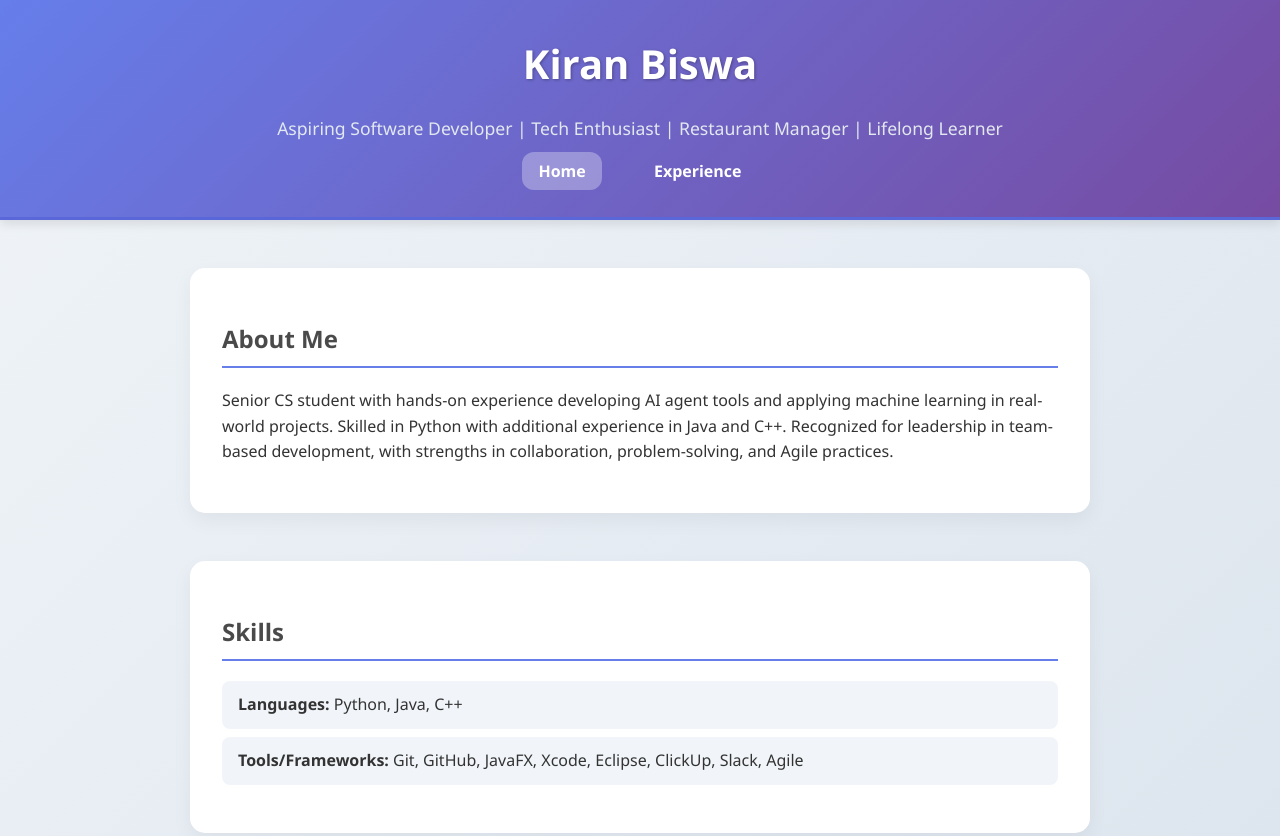
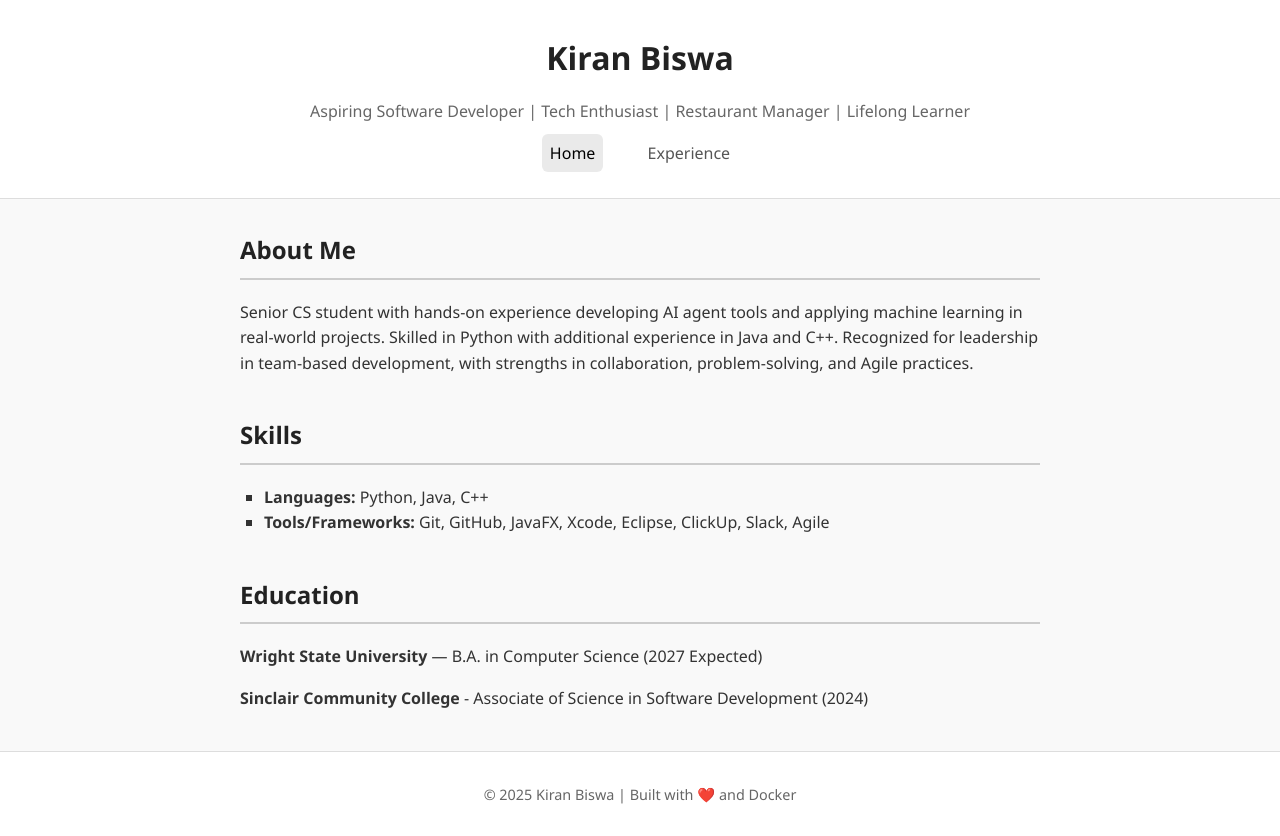
Before and after one commit to WSU-kduncan/cicdf25-Kiranrdm, a plain HTML site: page web-content/index.html in a window 1280 px wide. Shown: the top 836 px of the page. Drawn offline with Linux system fonts and the light colour scheme.

Commit message:
going back to original css

```diff
--- a/web-content/style.css
+++ b/web-content/style.css
@@ -2,35 +2,28 @@
 body {
     margin: 0;
     font-family: 'Segoe UI', Tahoma, Geneva, Verdana, sans-serif;
-  background: linear-gradient(to bottom right, #f0f4f8, #d9e2ec);
+    background-color: #f9f9f9;
     color: #333;
     line-height: 1.6;
-  transition: background 0.5s ease;
   }
 
   /* Header */
   header {
     text-align: center;
-  background: linear-gradient(135deg, #667eea, #764ba2);
-  color: #fff;
+    background-color: #ffffff;
     padding: 2rem 1rem;
-  box-shadow: 0 4px 10px rgba(0,0,0,0.1);
-  border-bottom: 3px solid #5a67d8;
-  position: sticky;
-  top: 0;
-  z-index: 100;
+    border-bottom: 1px solid #ddd;
   }
 
   header h1 {
     margin: 0;
-  font-size: 2.5rem;
-  text-shadow: 1px 1px 3px rgba(0,0,0,0.3);
+    font-size: 2rem;
+    color: #222;
   }
 
   header p {
-  color: #e2e8f0;
-  font-size: 1.1rem;
-  font-weight: 500;
+    color: #666;
+    font-size: 1rem;
   }
 
   /* Navigation */
@@ -40,101 +33,57 @@ nav {
 
   nav a {
     text-decoration: none;
-  color: #fff;
+    color: #555;
     margin: 0 1rem;
-  padding: 0.5rem 1rem;
-  border-radius: 12px;
-  transition: all 0.3s ease;
-  font-weight: 600;
+    padding: 0.5rem;
+    border-radius: 6px;
+    transition: background 0.3s;
   }
 
   nav a:hover,
   nav a.active {
-  background-color: rgba(255,255,255,0.3);
-  color: #fff;
-  transform: scale(1.1);
+    background-color: #eaeaea;
+    color: #000;
   }
 
   /* Main Content */
   main {
-  max-width: 900px;
-  margin: 3rem auto;
+    max-width: 800px;
+    margin: 2rem auto;
     padding: 0 1rem;
   }
 
-/* Section Styling */
   section {
-  background-color: #fff;
-  border-radius: 15px;
-  padding: 2rem;
-  margin-bottom: 3rem;
-  box-shadow: 0 8px 20px rgba(0,0,0,0.05);
-  transition: transform 0.3s ease, box-shadow 0.3s ease;
-}
-
-section:hover {
-  transform: translateY(-5px);
-  box-shadow: 0 12px 25px rgba(0,0,0,0.1);
+    margin-bottom: 2.5rem;
   }
 
   section h2 {
-  border-bottom: 2px solid #667eea;
+    border-bottom: 2px solid #ccc;
     padding-bottom: 0.5rem;
-  color: #4a4a4a;
+    color: #222;
   }
 
   /* Lists */
   ul {
-  list-style-type: none;
-  padding-left: 0;
-}
-
-ul li {
-  background: #f1f5f9;
-  margin: 0.5rem 0;
-  padding: 0.7rem 1rem;
-  border-radius: 8px;
-  transition: background 0.3s ease;
-}
-
-ul li:hover {
-  background: #e0e7ff;
+    list-style-type: square;
+    padding-left: 1.5rem;
   }
 
   /* Footer */
   footer {
     text-align: center;
-  padding: 1.5rem;
-  background-color: #2d3748;
-  color: #cbd5e0;
-  font-size: 0.95rem;
-  border-top: 3px solid #667eea;
+    padding: 1rem;
+    background-color: #fff;
+    border-top: 1px solid #ddd;
+    font-size: 0.9rem;
+    color: #666;
   }
 
   footer a {
-  color: #63b3ed;
+    color: #333;
     text-decoration: none;
-  font-weight: 600;
-  transition: all 0.3s ease;
   }
 
   footer a:hover {
     text-decoration: underline;
-  color: #fff;
   }
-
-/* Responsive tweaks */
-@media screen and (max-width: 600px) {
-  header h1 {
-    font-size: 2rem;
-  }
-
-  nav a {
-    margin: 0 0.5rem;
-    padding: 0.4rem 0.8rem;
-  }
-
-  main {
-    padding: 0 0.5rem;
-  }
-}
```
Lines whose indentation alone changed are shown as unchanged.
